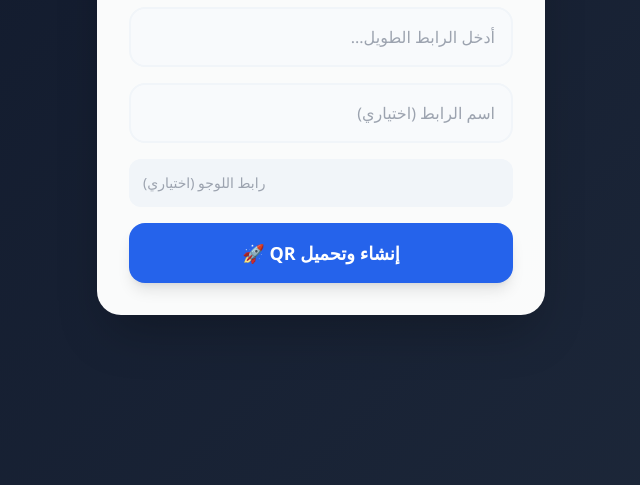
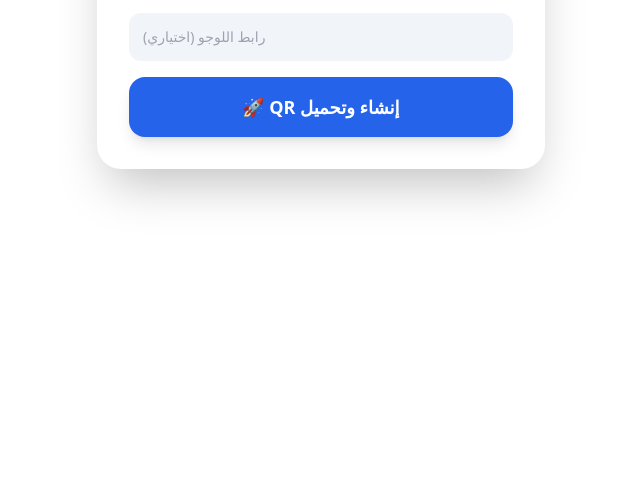
Before and after one commit to elgoharymd/qr, a plain HTML site: page index.html in a window 1280 px wide. Shown: the part 315-800 px from the top of the page, without its empty margins (319-959 px from the left). Drawn offline with nearby package versions, Linux system fonts and the light colour scheme.

Commit message:
Update index.html

```diff
--- a/index.html
+++ b/index.html
@@ -7,8 +7,10 @@
     <script src="https://cdn.tailwindcss.com"></script>
     <script src="https://cdnjs.cloudflare.com/ajax/libs/qrcodejs/1.0.0/qrcode.min.js"></script>
     <style>
-        body { background: linear-gradient(135deg, #0f172a 0%, #1e293b 100%); min-height: 100vh; font-family: 'Segoe UI', sans-serif; }
-        .glass-card { background: rgba(255, 255, 255, 0.98); }
+background: linear-gradient(135deg, #ffffff 0%, #f1f5f9 100%);
+    min-height: 100vh;
+    font-family: 'Segoe UI', sans-serif;
+}        .glass-card { background: rgba(255, 255, 255, 0.98); }
         #qrcode { display: inline-block; padding: 10px; background: white; border-radius: 12px; }
         canvas { display: block; margin: 0 auto; }
     </style>
```
